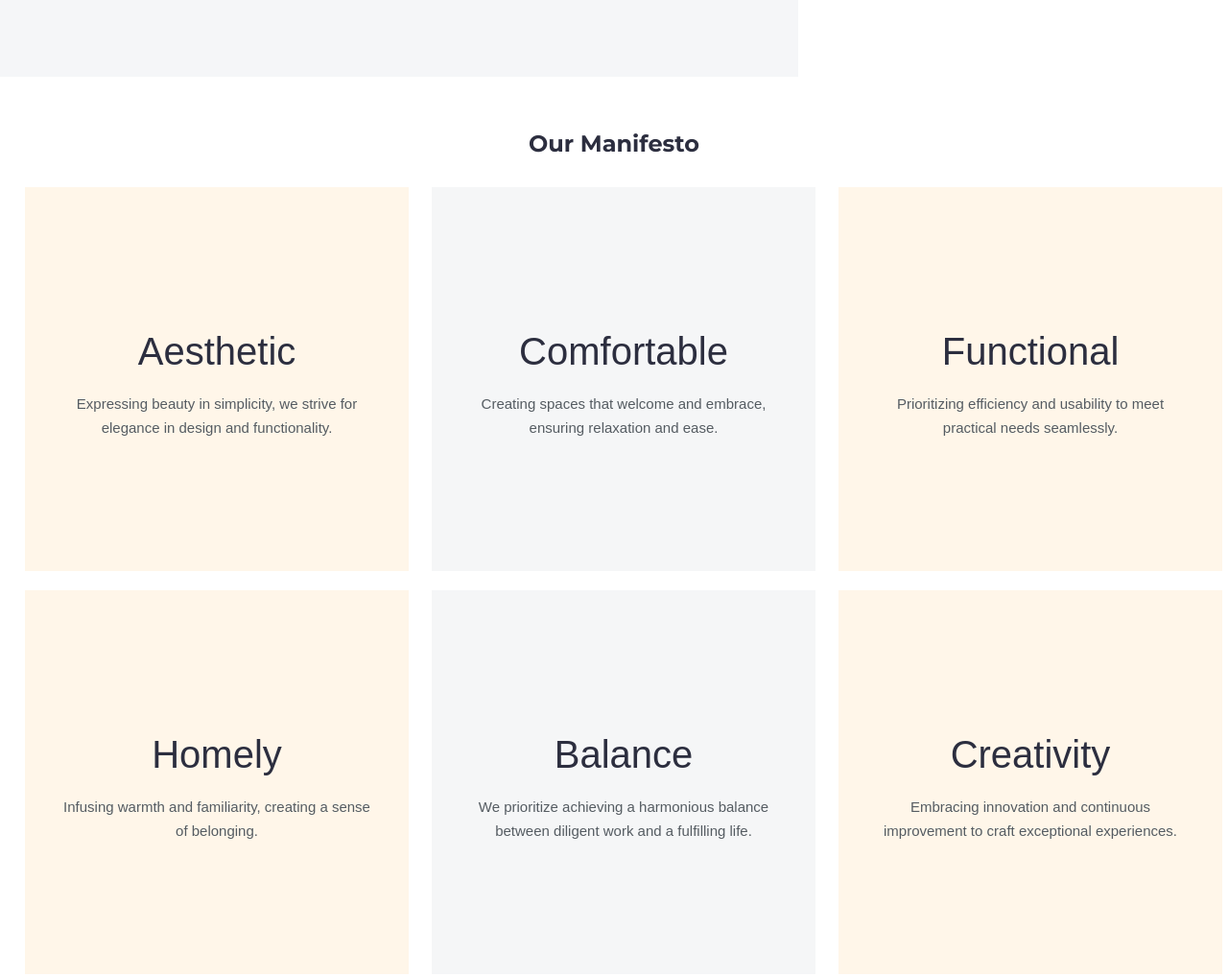
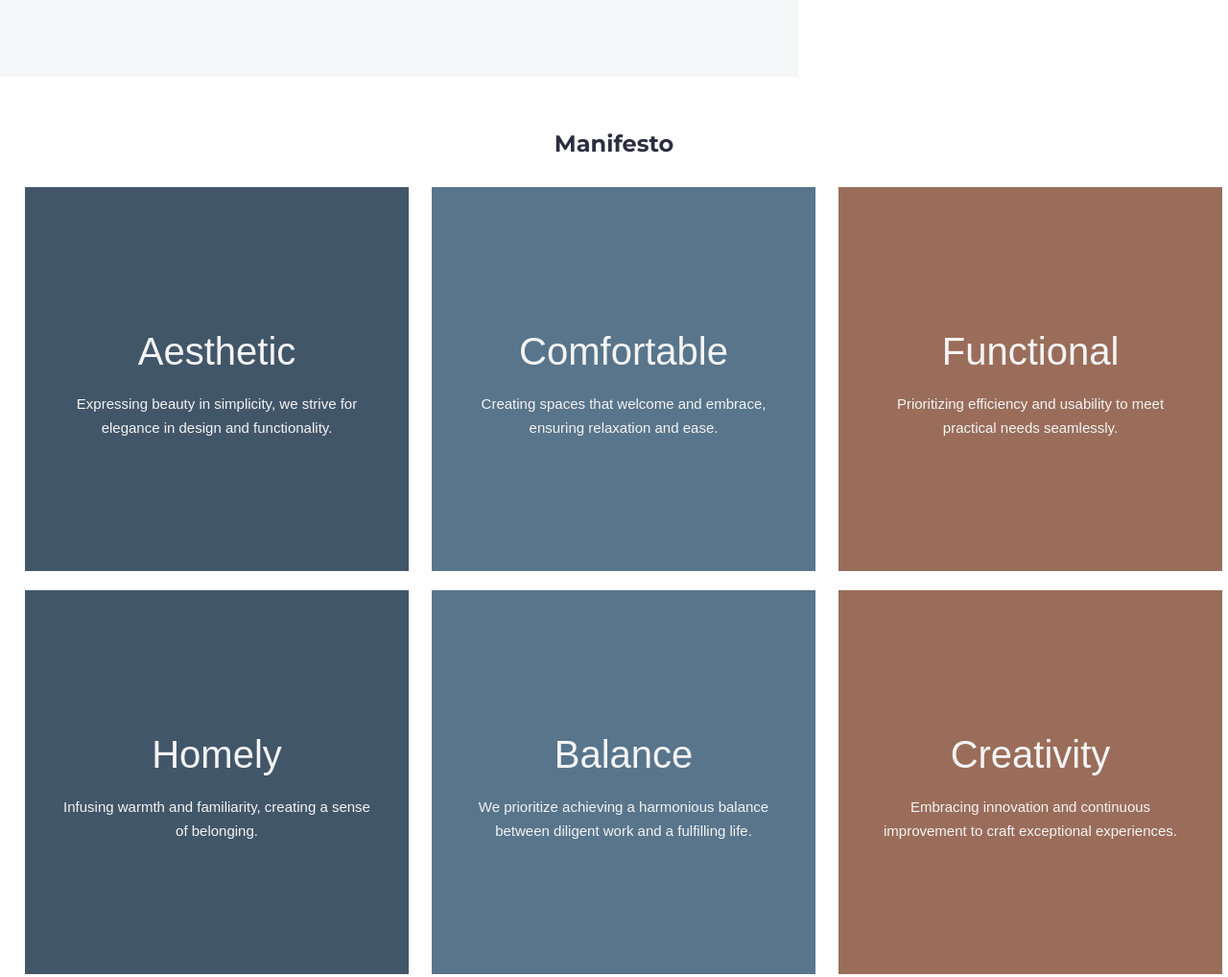
Before and after one commit to rohzzn/designblues, a plain HTML site: page page-about-us.html in a window 1280 px wide. Shown: the part 1420-2438 px from the top of the page at 96% size. Drawn offline with Linux system fonts and the light colour scheme; a web font is replaced by a local one.

Commit message:
color changes

```diff
--- a/assets/css/style.css
+++ b/assets/css/style.css
@@ -637,10 +637,13 @@ p.has-drop-cap:not(:focus):first-letter {
 
 }
 .col-lg-4:nth-child(3n+1) .square {
-  background-color: #FFF6E9;
+  background-color: #425669;
 }
 .col-lg-4:nth-child(3n) .square {
-  background-color: #FFF6E9;
+  background-color: #9A6D5A;
+}
+.col-lg-4:nth-child(3n+2) .square {
+  background-color: #58758B;
 }
 .square p {
   margin: 0;
@@ -649,7 +652,7 @@ p.has-drop-cap:not(:focus):first-letter {
 .text-lg {
   font-family: 'Melodrama', sans-serif;
   font-weight: 500;
-  color: #2C2E3F;
+  color: #F4F4F4;
   font-size: 40px;
 }
 .contact-info {
@@ -675,6 +678,8 @@ p.has-drop-cap:not(:focus):first-letter {
 
 .text-sm {
   font-size: 15px;
+  color: #F4F4F4;
+
   font-family: 'Nunito', sans-serif;
   font-weight: 400;
   margin-top: 10px;
--- a/page-about-us.html
+++ b/page-about-us.html
@@ -65,9 +65,9 @@
           <h2 class="mb-4">She is an interior designer by profession, considering herself a responsible and artistic individual.</h2>
           <p class="mb-5">A creative, artistic, and ambitious interior designer, she has a talent for thinking outside the box and coming up with innovative designs. </p>
           <div class="mb-5">
-            <i class="fas fa-quote-left display-6 text-light-red mb-4"></i>
+            <h6 class="text-gray-suit">Inchara Reddy</h6>
+
             <p class="lead mb-4">Her philosophy revolves around clean lines, early color palettes, and contemporary aesthetics, with a touch of unique artistic elements and decor.</p>
-            <h6 class="text-gray-suit">Inchara Reddy</h6>
           </div>
           <p>Currently, deeply immersed in projects, she crafts spaces tailored to the unique needs and preferences of her clients.</p>
           <p>Dealing with clients' requirements on each interior project, she adds a personal touch and value by incorporating all necessary components under one roof and creating unique spaces tailored to their specific needs.</p>
@@ -79,7 +79,7 @@
  <br>
  <br>
  <div class="manifesto-title">
-  <h2>Our Manifesto</h2>
+  <h2>Manifesto</h2>
 </div>
 
  <div class="container">
```
